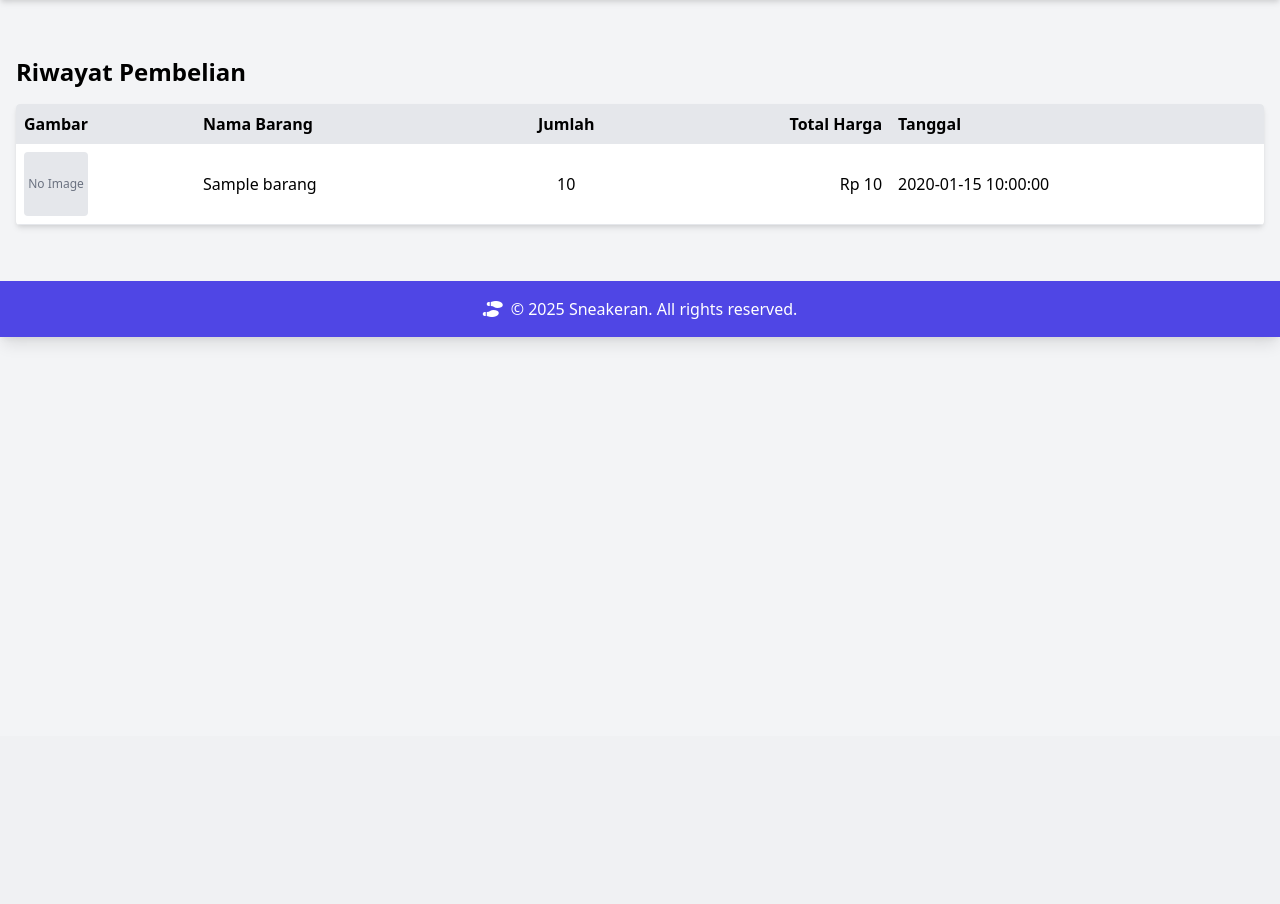
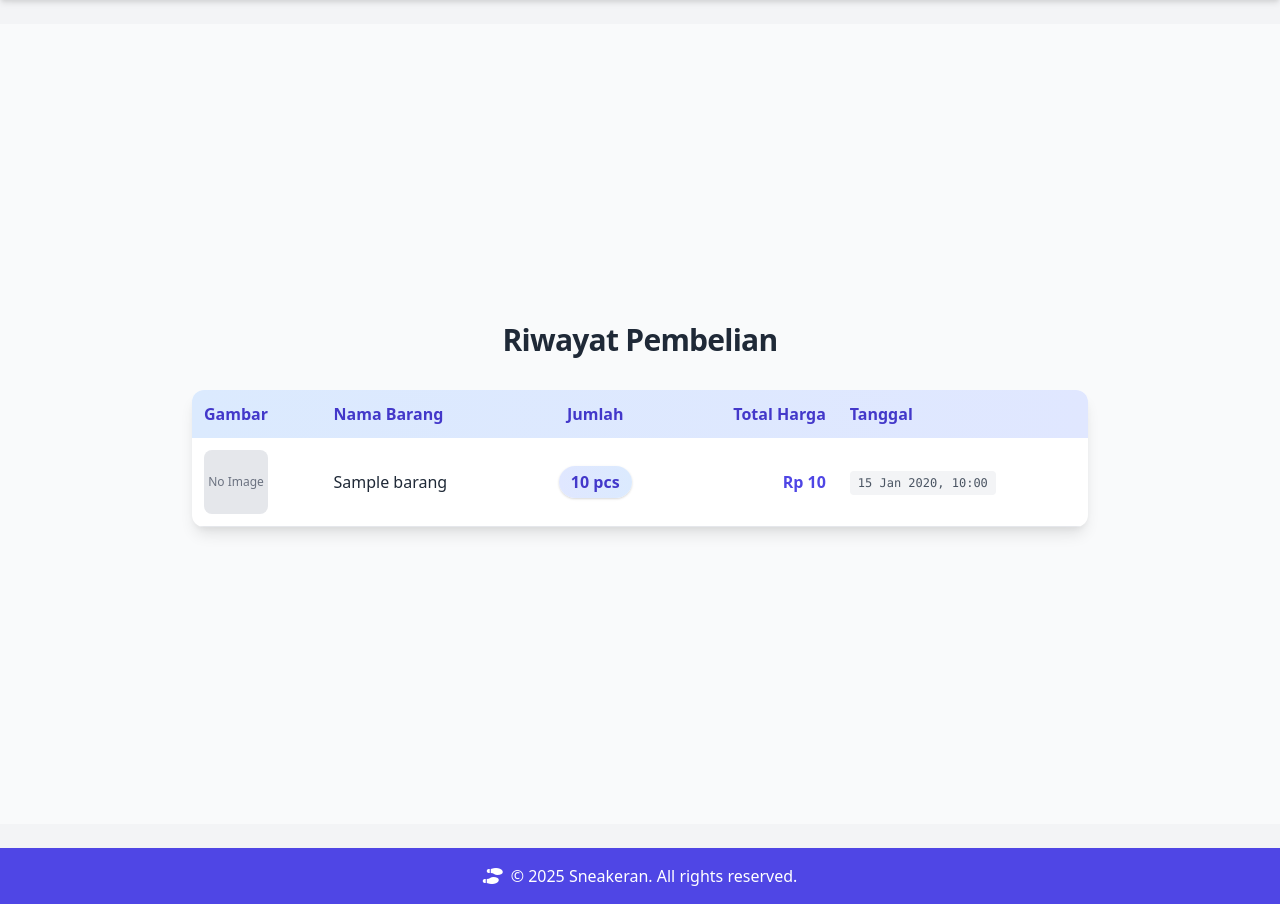
Before and after one commit to akbarwjyy/sneakeran, a PHP site: page /user/riwayat.php in a window 1280 px wide. Shown: the part 64-968 px from the top of the page. Before the commit the page ends 407 px from the top, so only its background shows below. Run offline with PHP 8.4, Linux system fonts and the light colour scheme; the visitor is signed in with stand-in values (Sample User, id 1); tables that the repository leaves empty hold one stand-in row (values such as "Sample post").

Commit message:
update README.md

```diff
--- a/user/riwayat.php
+++ b/user/riwayat.php
@@ -22,57 +22,69 @@ $result = mysqli_stmt_get_result($stmt);
 
 ?>
 <?php include '../layouts/header.php'; ?>
-<div class="container mx-auto px-4 py-8">
-    <h1 class="text-2xl font-bold mb-4">Riwayat Pembelian</h1>
-
+<div class="min-h-screen flex flex-col bg-gray-50">
+    <div class="flex-grow container mx-auto px-4 py-10 flex flex-col items-center justify-center">
+        <h1 class="text-3xl font-bold text-gray-800 mb-8 text-center tracking-tight">Riwayat Pembelian</h1>
         <?php if (isset($_SESSION['message'])): ?>
-        <div class="bg-green-100 border border-green-400 text-green-700 px-4 py-3 rounded relative mb-4">
+            <div class="bg-green-100 border-l-4 border-green-500 text-green-700 p-4 mb-4 rounded-lg shadow-sm w-full max-w-3xl">
                 <?php echo $_SESSION['message'];
                 unset($_SESSION['message']); ?>
             </div>
         <?php endif; ?>
         <?php if (isset($_SESSION['error'])): ?>
-        <div class="bg-red-100 border border-red-400 text-red-700 px-4 py-3 rounded relative mb-4">
+            <div class="bg-red-100 border-l-4 border-red-500 text-red-700 p-4 mb-4 rounded-lg shadow-sm w-full max-w-3xl">
                 <?php echo $_SESSION['error'];
                 unset($_SESSION['error']); ?>
             </div>
         <?php endif; ?>
-
-    <div class="bg-white rounded shadow-md overflow-hidden">
+        <div class="w-full max-w-4xl bg-white rounded-xl shadow-lg overflow-x-auto">
             <table class="w-full table-auto">
                 <thead>
-                <tr class="bg-gray-200">
-                    <th class="p-2 text-left">Gambar</th>
-                    <th class="p-2 text-left">Nama Barang</th>
-                    <th class="p-2 text-center">Jumlah</th>
-                    <th class="p-2 text-right">Total Harga</th>
-                    <th class="p-2 text-left">Tanggal</th>
+                    <tr class="bg-gradient-to-r from-blue-100 to-indigo-100 text-indigo-700">
+                        <th class="p-3 text-left font-semibold">Gambar</th>
+                        <th class="p-3 text-left font-semibold">Nama Barang</th>
+                        <th class="p-3 text-center font-semibold">Jumlah</th>
+                        <th class="p-3 text-right font-semibold">Total Harga</th>
+                        <th class="p-3 text-left font-semibold">Tanggal</th>
                     </tr>
                 </thead>
                 <tbody>
                     <?php if (mysqli_num_rows($result) > 0): ?>
                         <?php while ($row = mysqli_fetch_assoc($result)): ?>
-                        <tr class="border-b border-gray-200 hover:bg-gray-50">
-                            <td class="p-2">
+                            <tr class="border-b border-gray-200 hover:bg-indigo-50 transition">
+                                <td class="p-3">
                                     <?php if ($row['gambar'] && file_exists("../assets/img/" . $row['gambar'])): ?>
-                                    <img src="../assets/img/<?php echo htmlspecialchars($row['gambar']); ?>" alt="<?php echo htmlspecialchars($row['nama_barang']); ?>" class="w-16 h-16 object-cover rounded">
+                                        <img src="../assets/img/<?php echo htmlspecialchars($row['gambar']); ?>" alt="<?php echo htmlspecialchars($row['nama_barang']); ?>" class="w-16 h-16 object-cover rounded-lg shadow-md border border-gray-200">
                                     <?php else: ?>
-                                    <div class="w-16 h-16 bg-gray-200 rounded flex items-center justify-center text-xs text-gray-500">No Image</div>
+                                        <div class="w-16 h-16 bg-gray-200 rounded-lg flex items-center justify-center text-xs text-gray-500">No Image</div>
                                     <?php endif; ?>
                                 </td>
-                            <td class="p-2"><?php echo htmlspecialchars($row['nama_barang']); ?></td>
-                            <td class="p-2 text-center"><?php echo htmlspecialchars($row['jumlah']); ?></td>
-                            <td class="p-2 text-right">Rp <?php echo number_format($row['total_harga'], 0, ',', '.'); ?></td>
-                            <td class="p-2"><?php echo htmlspecialchars($row['tanggal_transaksi']); ?></td>
+                                <td class="p-3 text-gray-800 font-medium">
+                                    <?php echo htmlspecialchars($row['nama_barang']); ?>
+                                </td>
+                                <td class="p-3 text-center">
+                                    <span class="inline-block px-3 py-1 rounded-full bg-gradient-to-r from-indigo-100 to-blue-100 text-indigo-700 font-semibold shadow">
+                                        <?php echo htmlspecialchars($row['jumlah']); ?> pcs
+                                    </span>
+                                </td>
+                                <td class="p-3 text-right">
+                                    <span class="font-bold text-indigo-600">Rp <?php echo number_format($row['total_harga'], 0, ',', '.'); ?></span>
+                                </td>
+                                <td class="p-3">
+                                    <span class="inline-block px-2 py-1 rounded bg-gray-100 text-gray-600 text-xs font-mono">
+                                        <?php echo date('d M Y, H:i', strtotime($row['tanggal_transaksi'])); ?>
+                                    </span>
+                                </td>
                             </tr>
                         <?php endwhile; ?>
                     <?php else: ?>
                         <tr>
-                        <td colspan="5" class="p-4 text-center text-gray-500">Belum ada riwayat pembelian.</td>
+                            <td colspan="5" class="p-8 text-center text-gray-400 text-lg">Belum ada riwayat pembelian.</td>
                         </tr>
                     <?php endif; ?>
                 </tbody>
             </table>
         </div>
     </div>
+</div>
 <?php include '../layouts/footer.php'; ?>
```
Also changed, not shown: README.md. Lines whose indentation alone changed are shown as unchanged.
